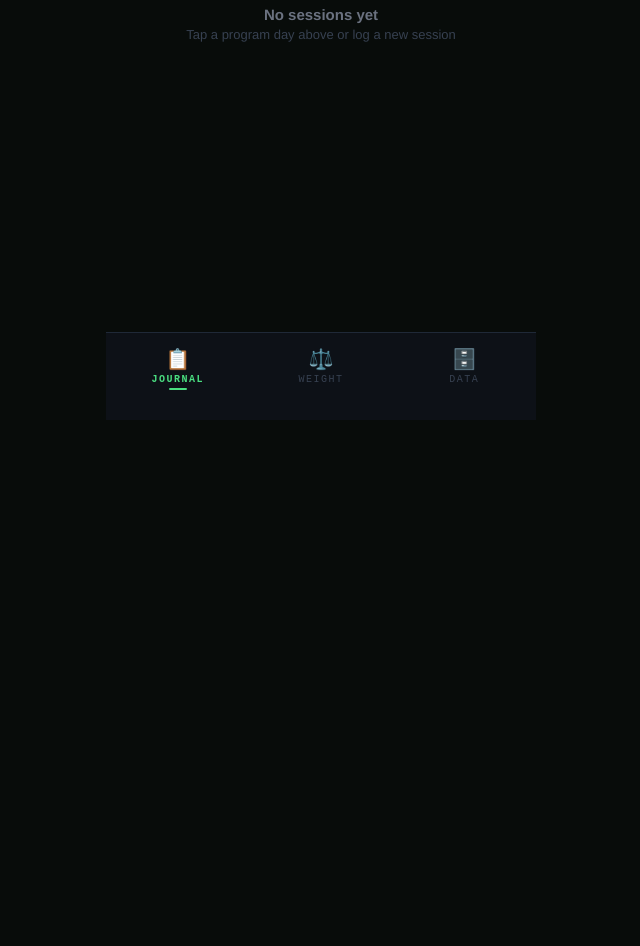
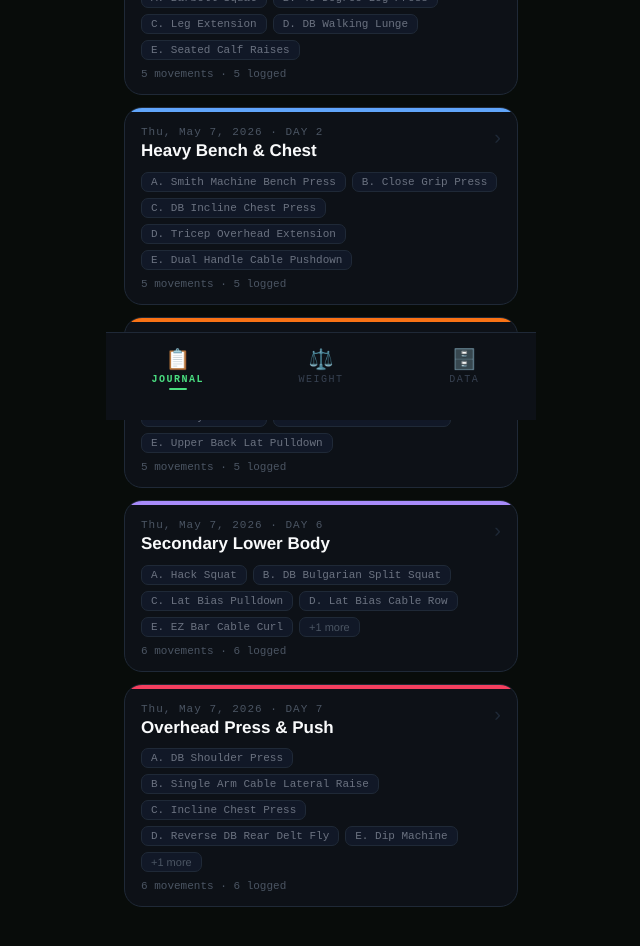
Before and after one commit to seankizy/bodybuilding-app, a React (Vite) app: page / in a window 1280 px wide. Shown: the part 380-1326 px from the top of the page, without its empty margins (319-959 px from the left). Before the commit the page ends 800 px from the top, so only its background shows below. Built offline with nearby package versions, Linux system fonts and the light colour scheme.

Commit message:
Update App.jsx

```diff
--- a/src/App.jsx
+++ b/src/App.jsx
@@ -99,8 +99,94 @@ function newMovement(name = "") {
   return { id: Date.now() + Math.random(), name, sets: [{ w: "", r: "" }], note: "" };
 }
 
-// ── SEED DATA (empty — real data lives in localStorage) ─────────────────────
-const SEED_ENTRIES = [];
+// ── SEED DATA — from original workout screenshots (May 7 2026) ───────────────
+// Only used on first load if localStorage is empty.
+const SEED_ENTRIES = [
+  {
+    id: 1000001, date: "2026-05-07", programDay: 1,
+    customTitle: "Heavy Squats & Legs", note: "", completedAt: null,
+    movements: [
+      { id: 1000101, name: "Barbell Squat", programRef: "A", setsTarget: 4, repsTarget: "8–12", rest: "2m 30s", note: "", doneAt: null, lastSets: null, lastDate: null,
+        sets: [{ w: "105", r: "12" }, { w: "110", r: "12" }, { w: "115", r: "12" }, { w: "115", r: "9" }] },
+      { id: 1000102, name: "45-Degree Leg Press", programRef: "B", setsTarget: 2, repsTarget: "6–10", rest: "2m", note: "", doneAt: null, lastSets: null, lastDate: null,
+        sets: [{ w: "440", r: "10" }, { w: "440", r: "9" }] },
+      { id: 1000103, name: "Leg Extension", programRef: "C", setsTarget: 3, repsTarget: "10–15", rest: "1m", note: "", doneAt: null, lastSets: null, lastDate: null,
+        sets: [{ w: "70", r: "9" }, { w: "70", r: "10" }, { w: "70", r: "10" }] },
+      { id: 1000104, name: "DB Walking Lunge", programRef: "D", setsTarget: 2, repsTarget: "10 each leg", rest: "1m", note: "", doneAt: null, lastSets: null, lastDate: null,
+        sets: [{ w: "70", r: "10" }, { w: "70", r: "7" }] },
+      { id: 1000105, name: "Seated Calf Raises", programRef: "E", setsTarget: 4, repsTarget: "10–15", rest: "1m", note: "", doneAt: null, lastSets: null, lastDate: null,
+        sets: [{ w: "150", r: "15" }, { w: "150", r: "15" }, { w: "150", r: "14" }, { w: "155", r: "14" }] },
+    ],
+  },
+  {
+    id: 1000002, date: "2026-05-07", programDay: 2,
+    customTitle: "Heavy Bench & Chest", note: "", completedAt: null,
+    movements: [
+      { id: 1000201, name: "Smith Machine Bench Press", programRef: "A", setsTarget: 4, repsTarget: "8–10", rest: "3m", note: "", doneAt: null, lastSets: null, lastDate: null,
+        sets: [{ w: "185", r: "10" }, { w: "185", r: "10" }, { w: "185", r: "12" }, { w: "190", r: "9" }] },
+      { id: 1000202, name: "Close Grip Press", programRef: "B", setsTarget: 3, repsTarget: "8–10", rest: "1m", note: "", doneAt: null, lastSets: null, lastDate: null,
+        sets: [{ w: "155", r: "8" }, { w: "155", r: "5" }, { w: "135", r: "8" }] },
+      { id: 1000203, name: "DB Incline Chest Press", programRef: "C", setsTarget: 3, repsTarget: "8–12", rest: "1m 30s", note: "", doneAt: null, lastSets: null, lastDate: null,
+        sets: [{ w: "60", r: "12" }, { w: "60", r: "9" }, { w: "60", r: "10" }] },
+      { id: 1000204, name: "Tricep Overhead Extension", programRef: "D", setsTarget: 3, repsTarget: "10–15", rest: "1m", note: "", doneAt: null, lastSets: null, lastDate: null,
+        sets: [{ w: "40", r: "12" }, { w: "40", r: "10" }, { w: "40", r: "10" }] },
+      { id: 1000205, name: "Dual Handle Cable Pushdown", programRef: "E", setsTarget: 3, repsTarget: "10–15", rest: "1m", note: "", doneAt: null, lastSets: null, lastDate: null,
+        sets: [{ w: "40", r: "10" }, { w: "40", r: "11" }, { w: "40", r: "10" }] },
+    ],
+  },
+  {
+    id: 1000004, date: "2026-05-07", programDay: 4,
+    customTitle: "Posterior Chain", note: "", completedAt: null,
+    movements: [
+      { id: 1000401, name: "Prone Hamstring Curl", programRef: "A", setsTarget: 4, repsTarget: "2×10-12, 2×15-20", rest: "1m", note: "", doneAt: null, lastSets: null, lastDate: null,
+        sets: [{ w: "70", r: "12" }, { w: "70", r: "8" }, { w: "50", r: "16" }, { w: "50", r: "13" }] },
+      { id: 1000402, name: "Romanian Deadlift", programRef: "B", setsTarget: 3, repsTarget: "6–10", rest: "1m 30s", note: "", doneAt: null, lastSets: null, lastDate: null,
+        sets: [{ w: "155", r: "10" }, { w: "155", r: "10" }, { w: "155", r: "6" }] },
+      { id: 1000403, name: "Booty Builder", programRef: "C", setsTarget: 2, repsTarget: "20–25", rest: "1m", note: "", doneAt: null, lastSets: null, lastDate: null,
+        sets: [{ w: "135", r: "17" }, { w: "135", r: "13" }] },
+      { id: 1000404, name: "Barbell Bent Over Row", programRef: "D", setsTarget: 3, repsTarget: "6–10", rest: "1m 30s", note: "", doneAt: null, lastSets: null, lastDate: null,
+        sets: [{ w: "115", r: "10" }, { w: "115", r: "10" }, { w: "115", r: "" }] },
+      { id: 1000405, name: "Upper Back Lat Pulldown", programRef: "E", setsTarget: 3, repsTarget: "8–12", rest: "1m 30s", note: "", doneAt: null, lastSets: null, lastDate: null,
+        sets: [{ w: "120", r: "10" }, { w: "120", r: "11" }, { w: "120", r: "9" }] },
+    ],
+  },
+  {
+    id: 1000006, date: "2026-05-07", programDay: 6,
+    customTitle: "Secondary Lower Body", note: "", completedAt: null,
+    movements: [
+      { id: 1000601, name: "Hack Squat", programRef: "A", setsTarget: 4, repsTarget: "8–10", rest: "2m 30s", note: "", doneAt: null, lastSets: null, lastDate: null,
+        sets: [{ w: "290", r: "10" }, { w: "290", r: "10" }, { w: "310", r: "11" }, { w: "310", r: "12" }] },
+      { id: 1000602, name: "DB Bulgarian Split Squat", programRef: "B", setsTarget: 2, repsTarget: "8–10", rest: "1m", note: "", doneAt: null, lastSets: null, lastDate: null,
+        sets: [{ w: "60", r: "9" }, { w: "60", r: "11" }] },
+      { id: 1000603, name: "Lat Bias Pulldown", programRef: "C", setsTarget: 3, repsTarget: "10–12", rest: "1m", note: "", doneAt: null, lastSets: null, lastDate: null,
+        sets: [{ w: "130", r: "12" }, { w: "135", r: "10" }, { w: "135", r: "10" }] },
+      { id: 1000604, name: "Lat Bias Cable Row", programRef: "D", setsTarget: 3, repsTarget: "10–12", rest: "1m", note: "", doneAt: null, lastSets: null, lastDate: null,
+        sets: [{ w: "130", r: "12" }, { w: "130", r: "11" }, { w: "130", r: "9" }] },
+      { id: 1000605, name: "EZ Bar Cable Curl", programRef: "E", setsTarget: 4, repsTarget: "10–12", rest: "1m", note: "", doneAt: null, lastSets: null, lastDate: null,
+        sets: [{ w: "35", r: "12" }, { w: "35", r: "10" }, { w: "35", r: "11" }, { w: "35", r: "6" }] },
+      { id: 1000606, name: "DB Hammer Curl", programRef: "F", setsTarget: 3, repsTarget: "10–12", rest: "1m", note: "", doneAt: null, lastSets: null, lastDate: null,
+        sets: [{ w: "22.5", r: "12" }, { w: "22.5", r: "12" }, { w: "22.8", r: "11" }] },
+    ],
+  },
+  {
+    id: 1000007, date: "2026-05-07", programDay: 7,
+    customTitle: "Overhead Press & Push", note: "", completedAt: null,
+    movements: [
+      { id: 1000701, name: "DB Shoulder Press", programRef: "A", setsTarget: 4, repsTarget: "5–8", rest: "2m", note: "", doneAt: null, lastSets: null, lastDate: null,
+        sets: [{ w: "60", r: "8" }, { w: "60", r: "8" }, { w: "60", r: "7" }, { w: "60", r: "7" }] },
+      { id: 1000702, name: "Single Arm Cable Lateral Raise", programRef: "B", setsTarget: 4, repsTarget: "10–15", rest: "1m", note: "", doneAt: null, lastSets: null, lastDate: null,
+        sets: [{ w: "7.5", r: "15" }, { w: "7.5", r: "15" }, { w: "7.5", r: "10" }, { w: "7.5", r: "9" }] },
+      { id: 1000703, name: "Incline Chest Press", programRef: "C", setsTarget: 3, repsTarget: "8–12", rest: "1m", note: "", doneAt: null, lastSets: null, lastDate: null,
+        sets: [{ w: "145", r: "10" }, { w: "145", r: "5" }, { w: "145", r: "6" }] },
+      { id: 1000704, name: "Reverse DB Rear Delt Fly", programRef: "D", setsTarget: 3, repsTarget: "12–15", rest: "1m", note: "", doneAt: null, lastSets: null, lastDate: null,
+        sets: [{ w: "12.5", r: "13" }, { w: "12.5", r: "15" }, { w: "15", r: "12" }] },
+      { id: 1000705, name: "Dip Machine", programRef: "E", setsTarget: 3, repsTarget: "10–12", rest: "1m", note: "Weight not logged", doneAt: null, lastSets: null, lastDate: null,
+        sets: [{ w: "", r: "8" }, { w: "", r: "7" }, { w: "", r: "5" }] },
+      { id: 1000706, name: "Tricep Cable Pushdown EZ Bar", programRef: "F", setsTarget: 3, repsTarget: "12–15", rest: "1m", note: "Tempo: 1-0-1-0", doneAt: null, lastSets: null, lastDate: null,
+        sets: [{ w: "55", r: "10" }, { w: "55", r: "7" }, { w: "50", r: "8" }] },
+    ],
+  },
+];
 const SEED_WEIGHTS = [];
 // ── STORAGE (localStorage — persists across deployments) ──────────────────
 async function loadEntries() {
```
